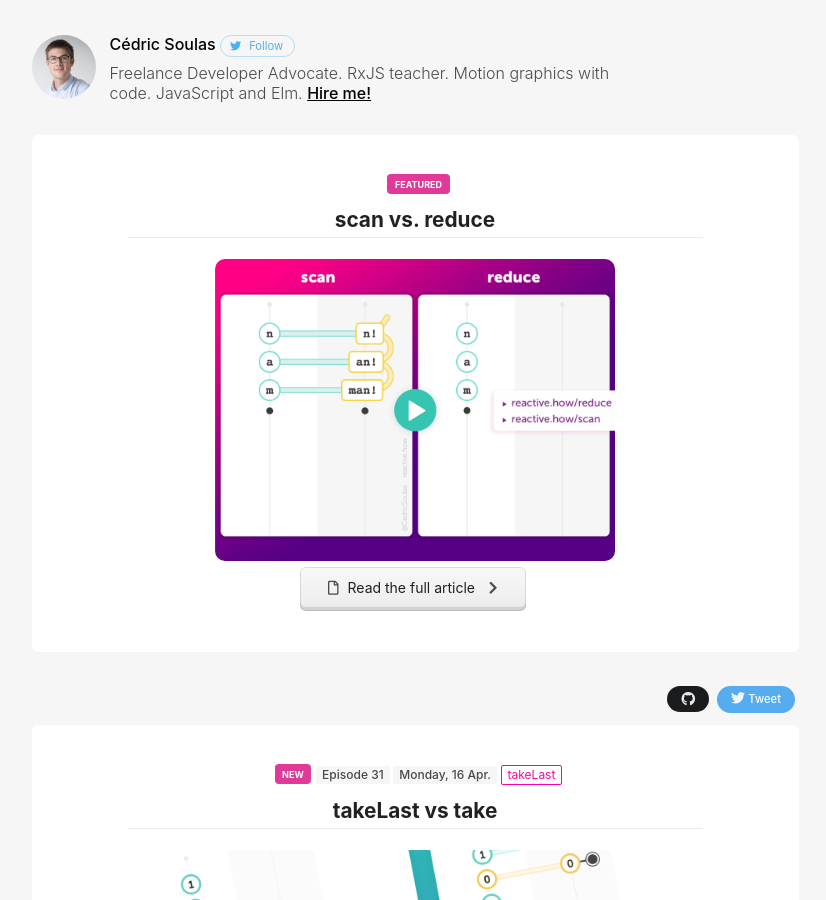
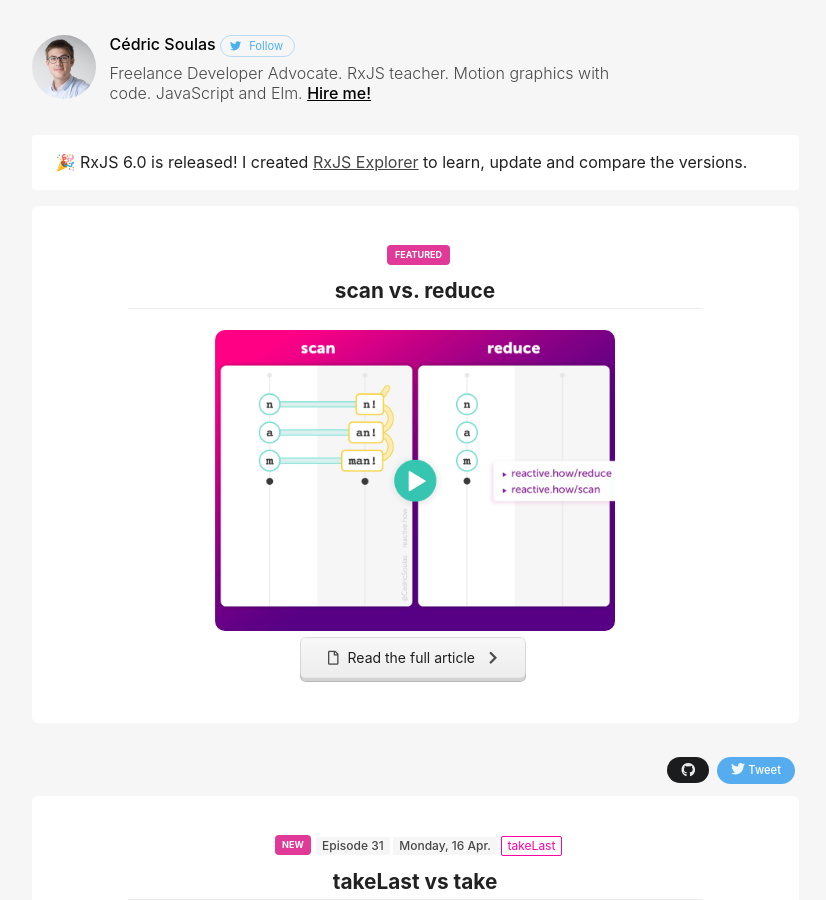
Before and after one commit to cedricss/reactive.how, a Jekyll site: the page built from index.html, in a window 1280 px wide and 900 px high. Shown: the whole window, without its empty margins (225-1051 px from the left). Built offline with Jekyll 4.4.1, drawn with Linux system fonts in a browser that asks for light colours.

Commit message:
Add RxJS 6.0 and Explorer message

```diff
--- a/_layouts/default.html
+++ b/_layouts/default.html
@@ -7,7 +7,13 @@
 
 <body>
     <div class="ui main text container {{ page.class }}">
-        {% include author.html link=true %} {% if page.path contains "rxjs/explorer" %}
+        {% include author.html link=true %}
+        <div class="ui message app">
+            <span class="color pink">🎉 RxJS 6.0 is released! I created
+                <a href="/rxjs/explorer"><strong>RxJS Explorer</strong></a> to learn, update and compare the versions.
+            </span>
+        </div>
+        {% if page.path contains "rxjs/explorer" %}
         <div class="content">
             {% include navigation.html %}
         </div>
```
